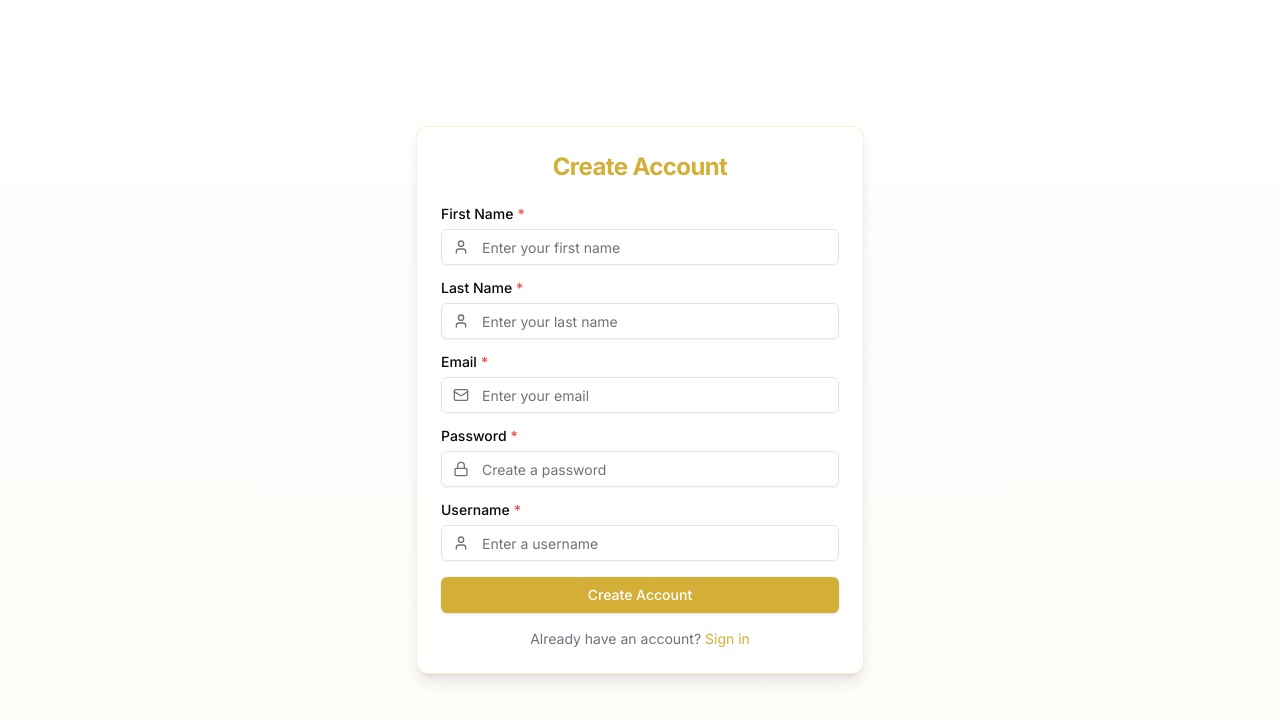
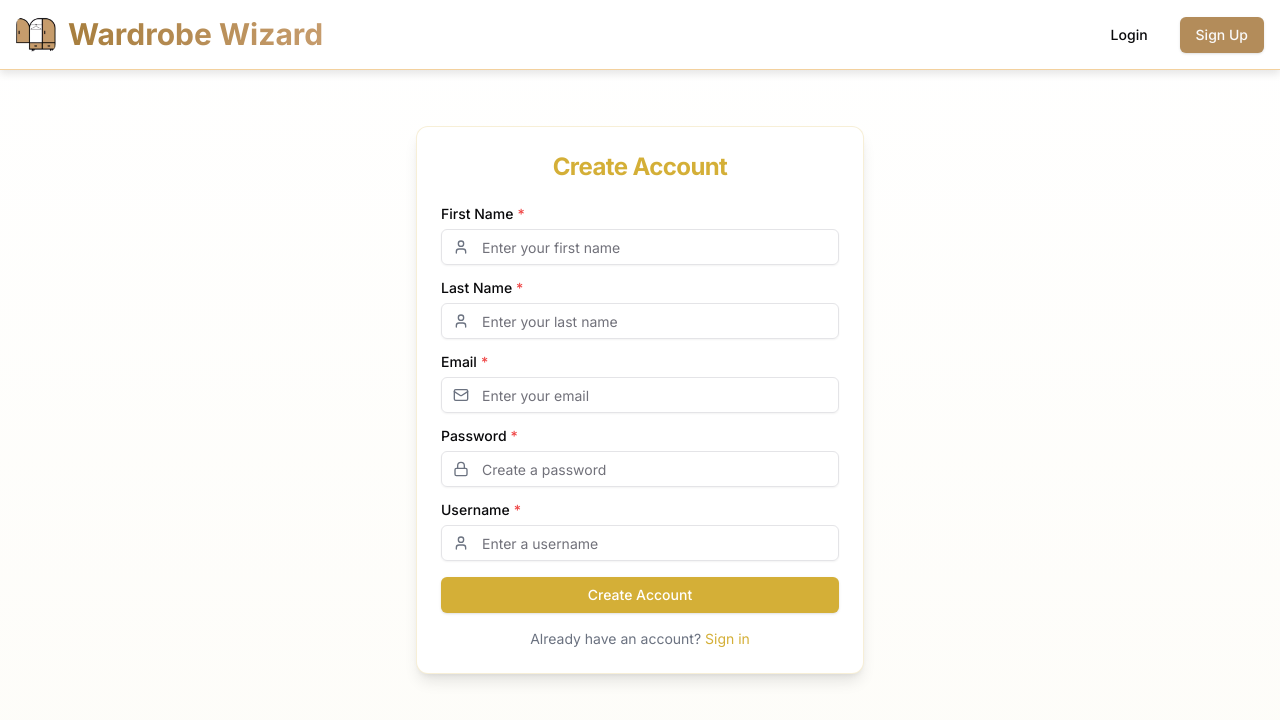
Before and after one commit to aal51282/wardrobe-wizard, a Next.js app: page /register in a window 1280 px wide. Shown: the top 720 px of the page. Built offline with nearby package versions, Linux system fonts and the light colour scheme.

Commit message:
Added the header to the register page.

```diff
--- a/app/register/page.tsx
+++ b/app/register/page.tsx
@@ -1,16 +1,18 @@
 import { Suspense } from "react";
 import { RegisterForm } from "@/components/custom/auth/register-form";
 import { LoadingSpinner } from "@/components/ui/loading-spinner";
+import { Header } from "@/components/custom/unregistered-user-view/Header";
 
 export default function RegisterPage() {
   return (
-    <div
-      className="min-h-screen bg-gradient-to-b from-white to-[#F9F6E8]/30
-                    flex items-center justify-center px-4 py-12"
-    >
-      <Suspense fallback={<LoadingSpinner />}>
-        <RegisterForm />
-      </Suspense>
+    <div className="min-h-screen flex flex-col bg-white">
+      <Header />
+      <div className="min-h-[calc(100vh-64px)] bg-gradient-to-b from-white to-[#F9F6E8]/30
+                    flex items-center justify-center px-4 py-12 flex-1">
+        <Suspense fallback={<LoadingSpinner />}>
+          <RegisterForm />
+        </Suspense>
+      </div>
     </div>
   );
 }
--- a/components/custom/unregistered-user-view/Header.tsx
+++ b/components/custom/unregistered-user-view/Header.tsx
@@ -19,7 +19,7 @@ export function Header() {
             <h1 className={`ml-3 ${styles.title}`}>Wardrobe Wizard</h1>
           </div>
         </Link>
-        <nav className={styles.navLinks}></nav>
+        <nav className={styles.navLinks}>
           <Button variant="ghost" asChild>
             <Link href="/login">Login</Link>
           </Button>
```
